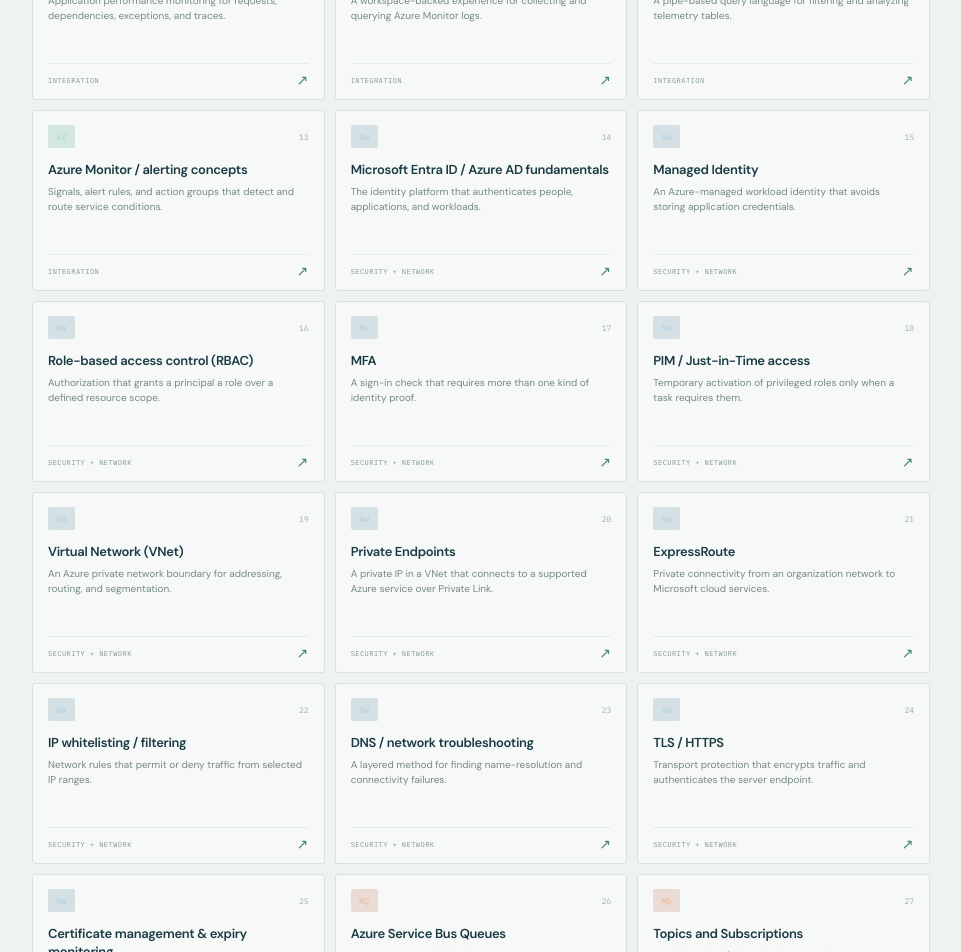
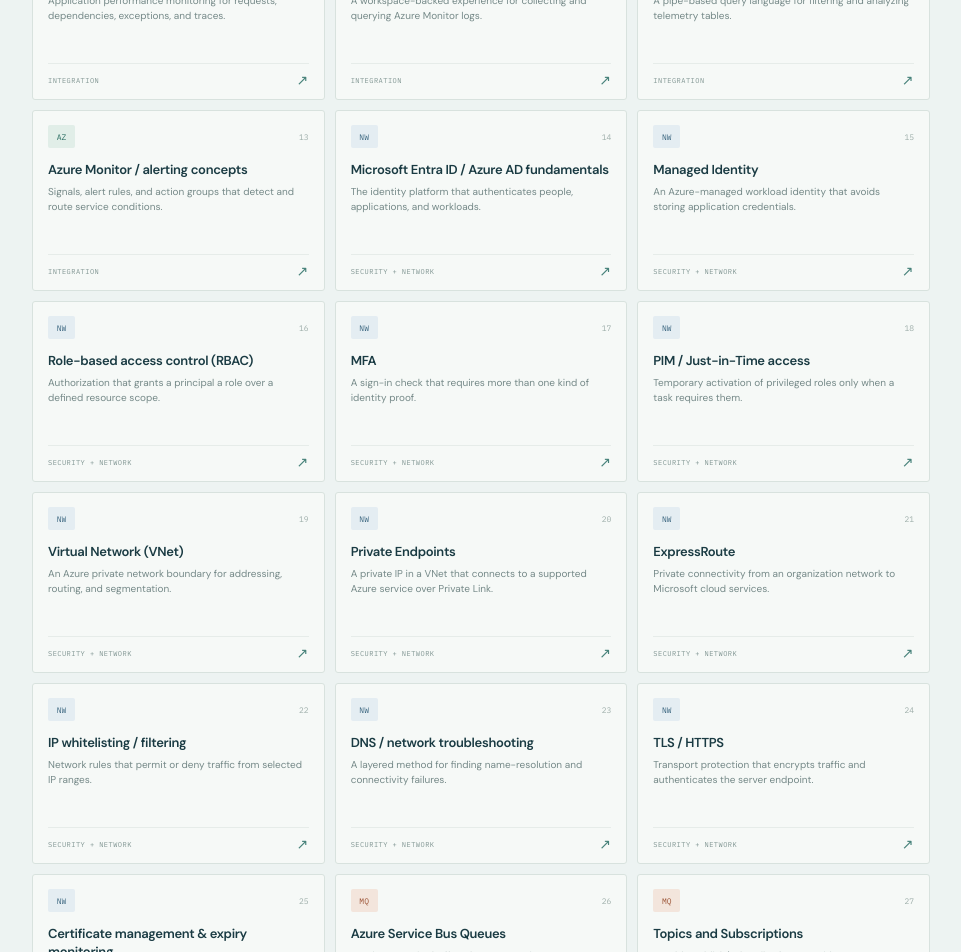
Before and after one commit to Ri5ha6h/integration-guide, a React (Vite) app: page / in a window 1280 px wide. Shown: the part 1340-2292 px from the top of the page, without its empty margins (286-1247 px from the left). Built offline with nearby package versions, Linux system fonts and the light colour scheme.

Commit message:
polish: improve chapter labels and badge contrast

```diff
--- a/src/App.css
+++ b/src/App.css
@@ -25,6 +25,11 @@
 .color-orange { color: #eab18d !important; background: rgba(186,98,62,.19) !important; }
 .color-violet { color: #ccb9dc !important; background: rgba(117,92,144,.22) !important; }
 .color-amber { color: #e7cb91 !important; background: rgba(164,129,64,.2) !important; }
+.chapter-code.color-teal { color: #286c60 !important; background: #e1eee8 !important; }
+.chapter-code.color-blue { color: #3c6780 !important; background: #e4edf2 !important; }
+.chapter-code.color-orange { color: #9a5133 !important; background: #f3e5dc !important; }
+.chapter-code.color-violet { color: #654c7a !important; background: #eee9f2 !important; }
+.chapter-code.color-amber { color: #735920 !important; background: #f1e8d2 !important; }
 .rail-bottom { margin-top: auto; }
 .rail-bottom .rail-rule { margin: 0 0 20px; }
 .rail-callout { display: flex; gap: 11px; padding: 0 6px; }
--- a/src/components/TopBar.jsx
+++ b/src/components/TopBar.jsx
@@ -2,9 +2,12 @@
 
 export default function TopBar({ activeGroup, query, onQueryChange, searchRef }) {
   const chapter = activeGroup === "all" ? null : findChapter(activeGroup);
+  const sectionName = chapter && chapter.short.toUpperCase() === chapter.code.toUpperCase()
+    ? chapter.short.toUpperCase()
+    : chapter && `${chapter.code} / ${chapter.short.toUpperCase()}`;
   return (
     <header className="topbar">
-      <div className="breadcrumb"><span>FIELD NOTES</span><b>/</b><span>{chapter ? `${chapter.code} / ${chapter.short.toUpperCase()}` : "SYSTEMS OVERVIEW"}</span></div>
+      <div className="breadcrumb"><span>FIELD NOTES</span><b>/</b><span>{sectionName ?? "SYSTEMS OVERVIEW"}</span></div>
       <div className="search-wrap"><span className="search-icon" aria-hidden="true">⌕</span><label className="sr-only" htmlFor="topic-search">Search concepts</label><input ref={searchRef} id="topic-search" type="search" value={query} onChange={(event) => onQueryChange(event.target.value)} placeholder="Find a concept…" /><kbd aria-hidden="true">⌘ K</kbd></div>
     </header>
   );
```
